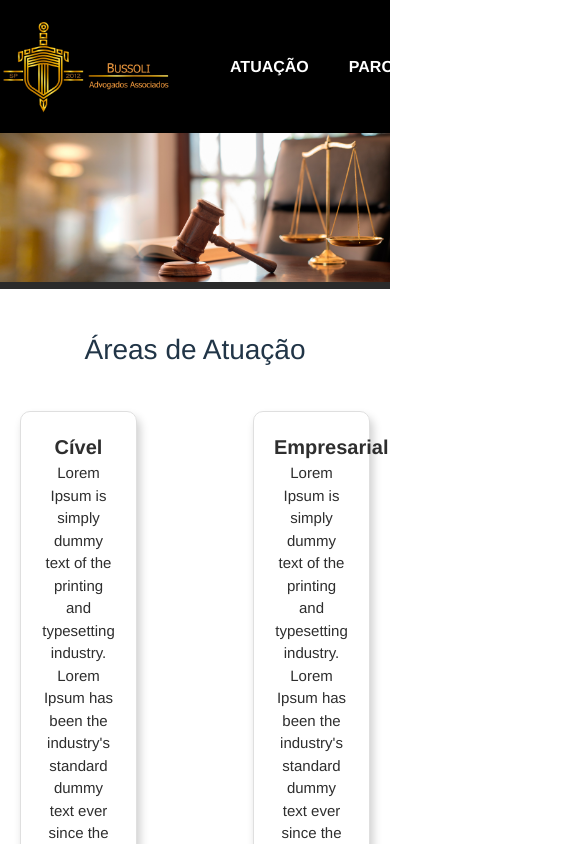
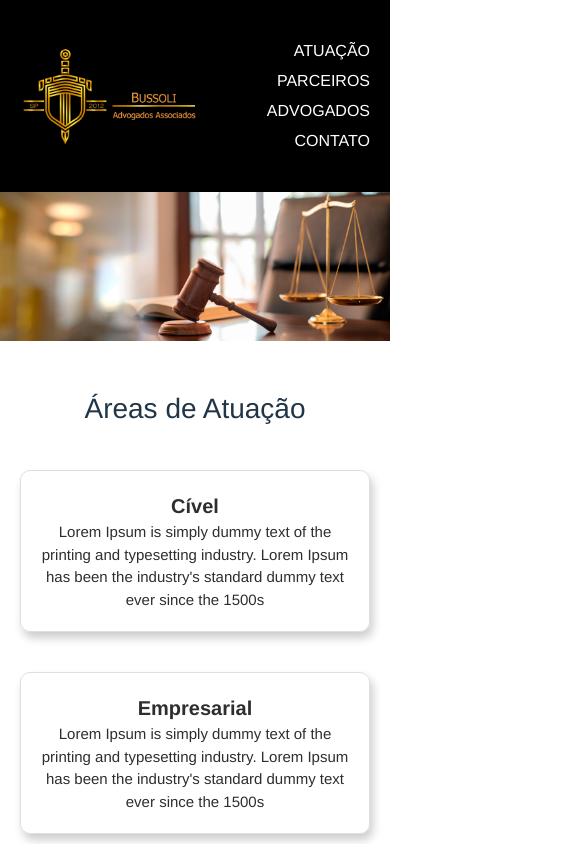
Before and after one commit to brunogomesdev/bussoli-advogados, a React (Vite) app: page / in a window 390 px wide. Shown: the top 844 px of the page, 585 px wide, since content can reach past the window. Built offline with nearby package versions, Linux system fonts and the light colour scheme.

Commit message:
finalizacao do site

```diff
--- a/src/App.css
+++ b/src/App.css
@@ -310,7 +310,7 @@
     align-items: center;
     margin: 0 auto;
 
-    .logo {
+    .logo-cabeca {
       display: flex;
       align-items: center;
 
@@ -331,3 +331,95 @@
   }
 
 }
+
+
+@media (max-width: 768px) {
+  #root {
+    width: 100%;
+    background-color: white;
+  }
+
+  #main-header {
+    width: 100%;
+
+    .header {
+      width: 100%;
+
+      .logo {
+        padding-left: 10px;
+        width: 90%;
+      }
+
+      .menu {
+        ul {
+          display: flex;
+          flex-direction: column;
+          line-height: 30px;
+          text-align: right;
+
+          li {
+            a {
+              font-weight: normal;
+            }
+
+          }
+        }
+      }
+    }
+  }
+
+  #main-atuacao {
+    .atuacao {
+      .atuacao-list {
+        width: 100%;
+      }
+    }
+  }
+
+  #main-parceiros {
+    width: 100%;
+    margin: 0 auto;
+    background-image: url(./assets/parceiros.jpg);
+  }
+
+  #main-advogados {
+    .advogados {
+      .advogados-list {
+        width: 100%;
+      }
+    }
+  }
+
+  #main-contato {
+    .contato {
+      flex-direction: column;
+
+      .contato-mapa {
+        width: 100%;
+      }
+
+      .contato-dados {
+        width: 90%;
+        text-align: center;
+        padding: 5% 0;
+
+        .contato-form {
+          form {
+            width: 100%;
+          }
+        }
+      }
+    }
+  }
+
+  #main-rodape {
+    .logo-insta {
+      padding-left: 10px;
+    }
+
+    .logo-cabeca {
+      padding-right: 10px;
+    }
+  }
+
+}
--- a/src/App.jsx
+++ b/src/App.jsx
@@ -179,7 +179,7 @@ function App() {
               <img src={logoInsta} className="logo-rodape-insta" alt="Instagram" />
             </a>
           </div>
-          <div className="logo">
+          <div className="logo-cabeca">
             <p>Criação e<br />Desenvolvimento:</p>
             <a href="https://www.instagram.com/clampada_1988/" target="_blank">
               <img src={logoLampada} className="logo-rodape" alt="Cabeça de Lâmpada" />
```
